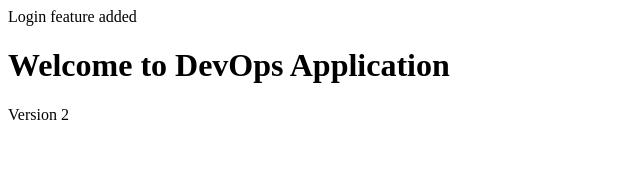
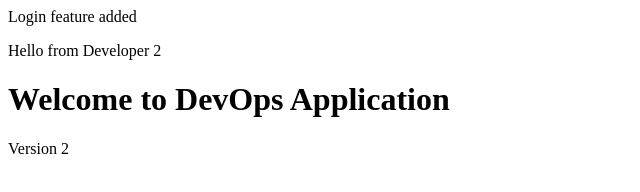
Before and after one commit to yeswanthsansac/devops-git-demo, a plain HTML site: page index.html in a window 1280 px wide. Shown: the whole page, without its empty margins (0-640 px from the left). Drawn offline with Linux system fonts and the light colour scheme.

Commit message:
update from developer2

```diff
--- a/index.html
+++ b/index.html
@@ -3,6 +3,7 @@
     <title>DevOps Demo</title>
 </head>
 <p>Login feature added</p>
+<p>Hello from Developer 2</p>
 <body>
     <h1>Welcome to DevOps Application</h1>
     <p>Version 2</p>
```
